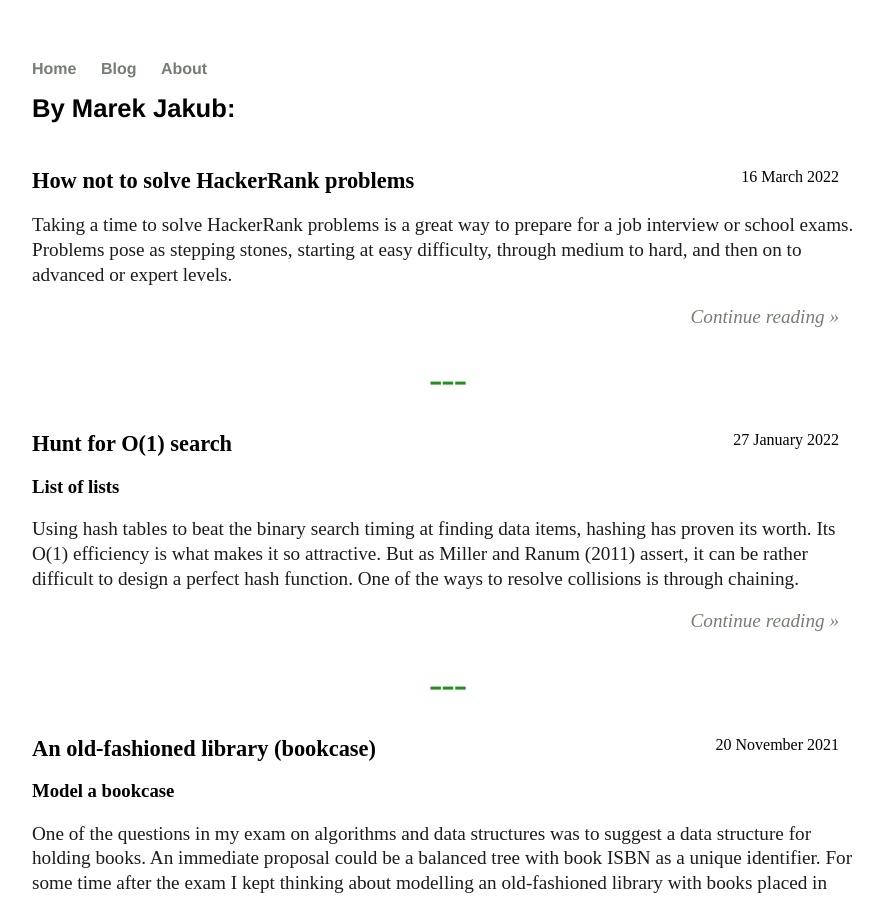
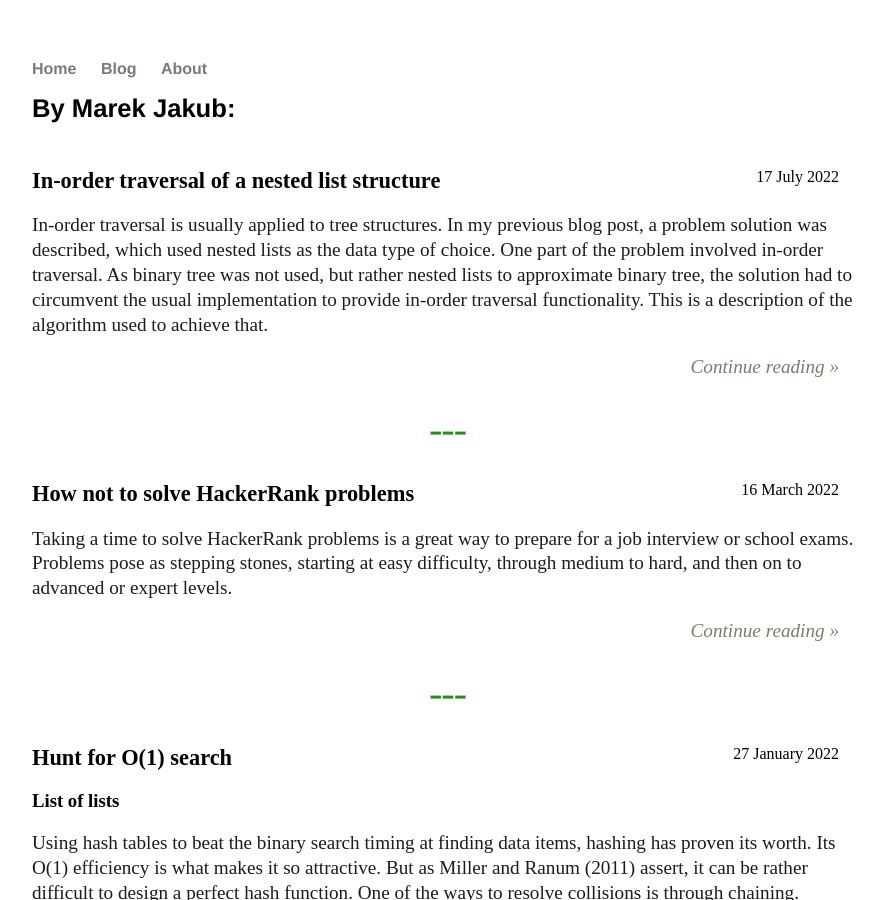
Before and after one commit to marek-jakub/marek-jakub.github.io, a Jekyll site: the page built from index.html, in a window 1280 px wide and 900 px high. Shown: the whole window, without its empty margins (192-1075 px from the left). Built offline with Jekyll 4.4.1, drawn with Linux system fonts in a browser that asks for light colours.

Commit message:
Add nested list traversal post.

```diff
--- a/index.html
+++ b/index.html
@@ -4,6 +4,28 @@ title: Student
 ---
 <div class="container">
 	<h1 id="intro">By Marek Jakub:</h1>
+
+	<article class="post">
+		<header class="post-header">
+			<h2 class="post-front"><a href="/blog/2022/07/17/marek-jakub-list-traversal">
+				In-order traversal of a nested list structure</a></h2>
+			<span class="post-date">17 July 2022</span>
+		</header>
+		<section class="post-content">
+			<p>In-order traversal is usually applied to tree structures. In my previous
+				 blog post, a problem solution was described, which used nested lists as
+				  the data type of choice. One part of the problem involved in-order
+				   traversal. As binary tree was not used, but rather nested lists to
+				    approximate binary tree, the solution had to circumvent the usual
+					 implementation to provide in-order traversal functionality. This
+					 is a description of the algorithm used to achieve that.
+			</p>
+		</section>
+		<p class="continue-reading"><a href="/blog/2022/07/17/marek-jakub-list-traversal">
+			Continue reading &raquo;</a>
+		</p>
+	</article>
+	<p class="divider">---</p>
 
 	<article class="post">
 		<header class="post-header">
```
